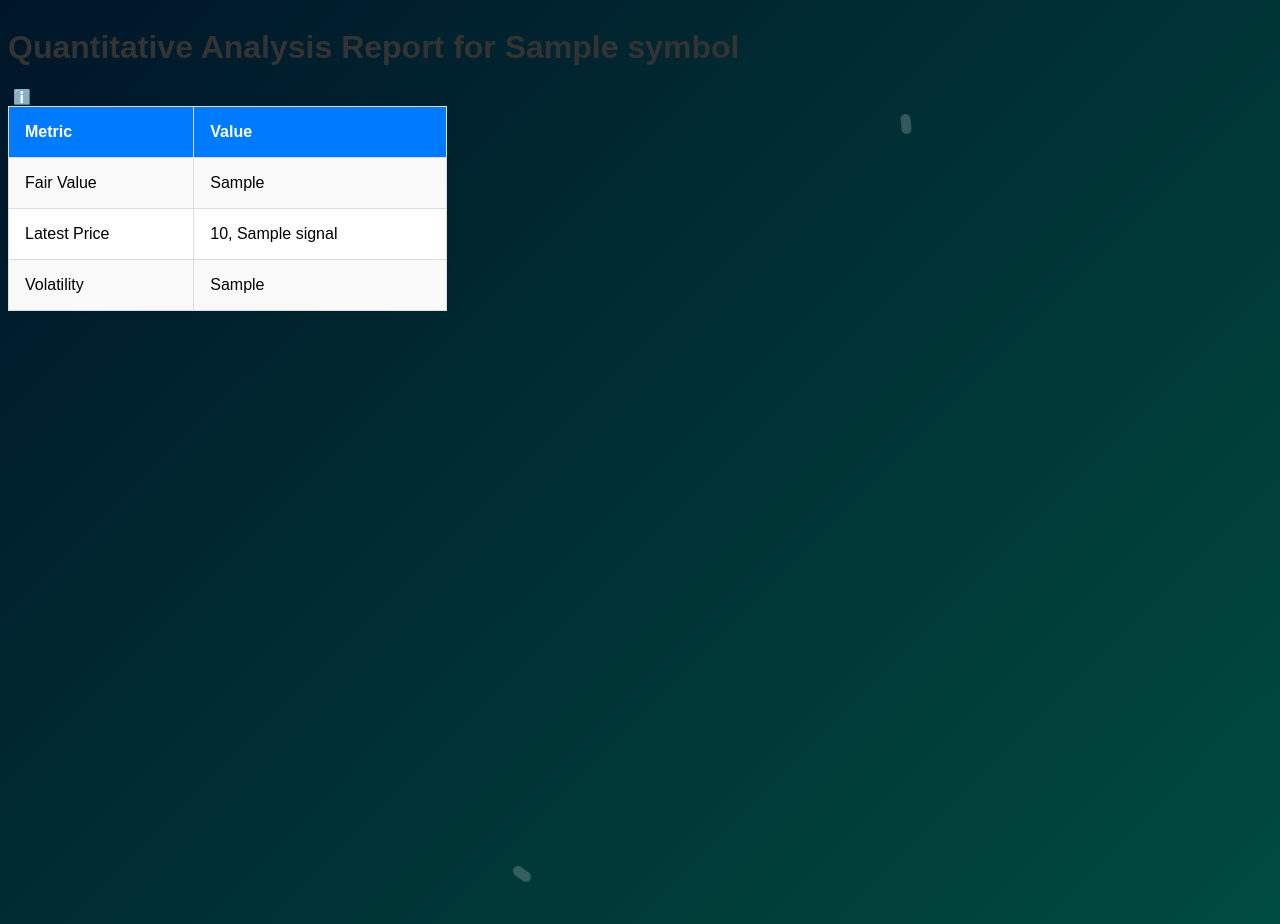
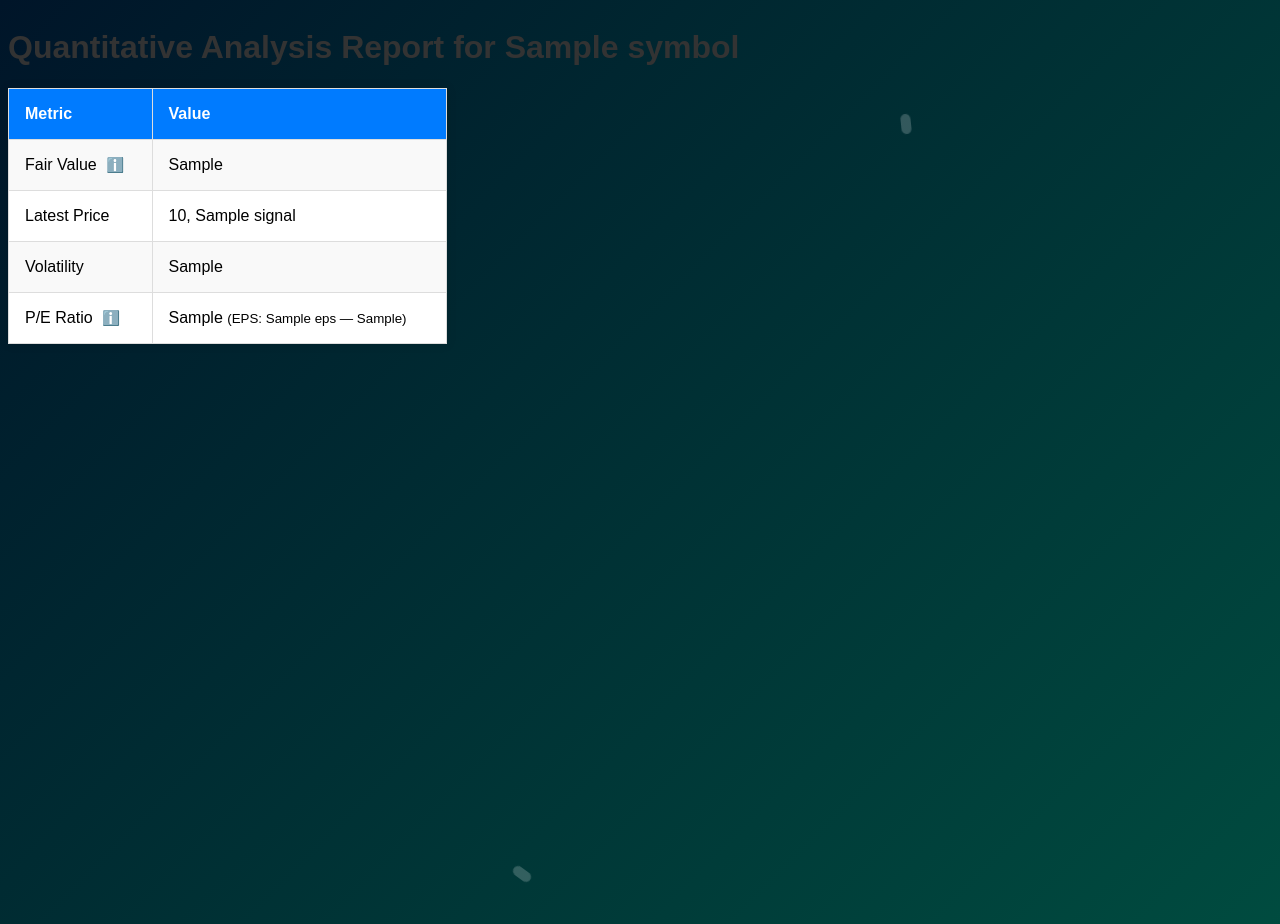
Before and after one commit to stonklord84/stock_analysis, a Flask app: template templates/statsForNerds.html in a window 1280 px wide. Run offline with Flask 3, Linux system fonts and the light colour scheme; the template is opened without the code that fills it: most values are stand-ins (such as "Sample title", 1, 10 or a date in 2020).

Commit message:
Update statsForNerds.html

```diff
--- a/templates/statsForNerds.html
+++ b/templates/statsForNerds.html
@@ -124,25 +124,55 @@
             <th>Value</th>
         </tr>
         <tr>
-            <td>Fair Value</td>
-            <span class="info-tooltip">ℹ️
-                <span class="tooltip-text">
-                    Estimated using EPS × industry P/E<br>
-                    EPS from yfinance; industry P/E is an educated guess according to online sources.
+            <td>
+                Fair Value
+                <span class="info-tooltip">ℹ️
+                    <span class="tooltip-text">
+                        Estimated using EPS × industry P/E<br>
+                        EPS from yfinance; industry P/E is an educated guess according to online sources.
+                    </span>
                 </span>
-            </span>
+            </td>
             <td>{{ fair_value }}</td>
         </tr>
         <tr>
             <td>Latest Price</td>
             <td>{{ latest_price }}, {{ signal }}</td>
         </tr>
+
         <tr>
             <td>Volatility</td>
             <td>{{ vol_str }}</td>
         </tr>
-        <!-- Add more rows here if needed -->
+
+        <tr>
+            <td>
+                P/E Ratio
+                <span class="info-tooltip">ℹ️
+                    <span class="tooltip-text">
+                        Price divided by Earnings per Share (EPS).<br>
+                        Uses trailing EPS if positive, and uses forward EPS if trailing is not available.<br>
+                        P/E is N/A when EPS ≤ 0 or unavailable.
+                    </span>
+                </span>
+            </td>
+            <td>
+                {% if pe_data.pe is not none %}
+                    {{ pe_data.pe }}
+                    <small>(EPS: {{ pe_data.eps }} — {{ pe_data.eps_type }})</small>
+                {% else %}
+                    N/A
+                    {% if pe_data.reason %}
+                        <small>({{ pe_data.reason }})</small>
+                    {% endif %}
+                    {% if pe_data.eps_type and pe_data.eps_type != 'none' and pe_data.eps %}
+                        <small>(EPS: {{ pe_data.eps }} — {{ pe_data.eps_type }})</small>
+                    {% endif %}
+                {% endif %}
+            </td>
+        </tr>
     </table>
+
     </div>
 </body>
 </html>
```
